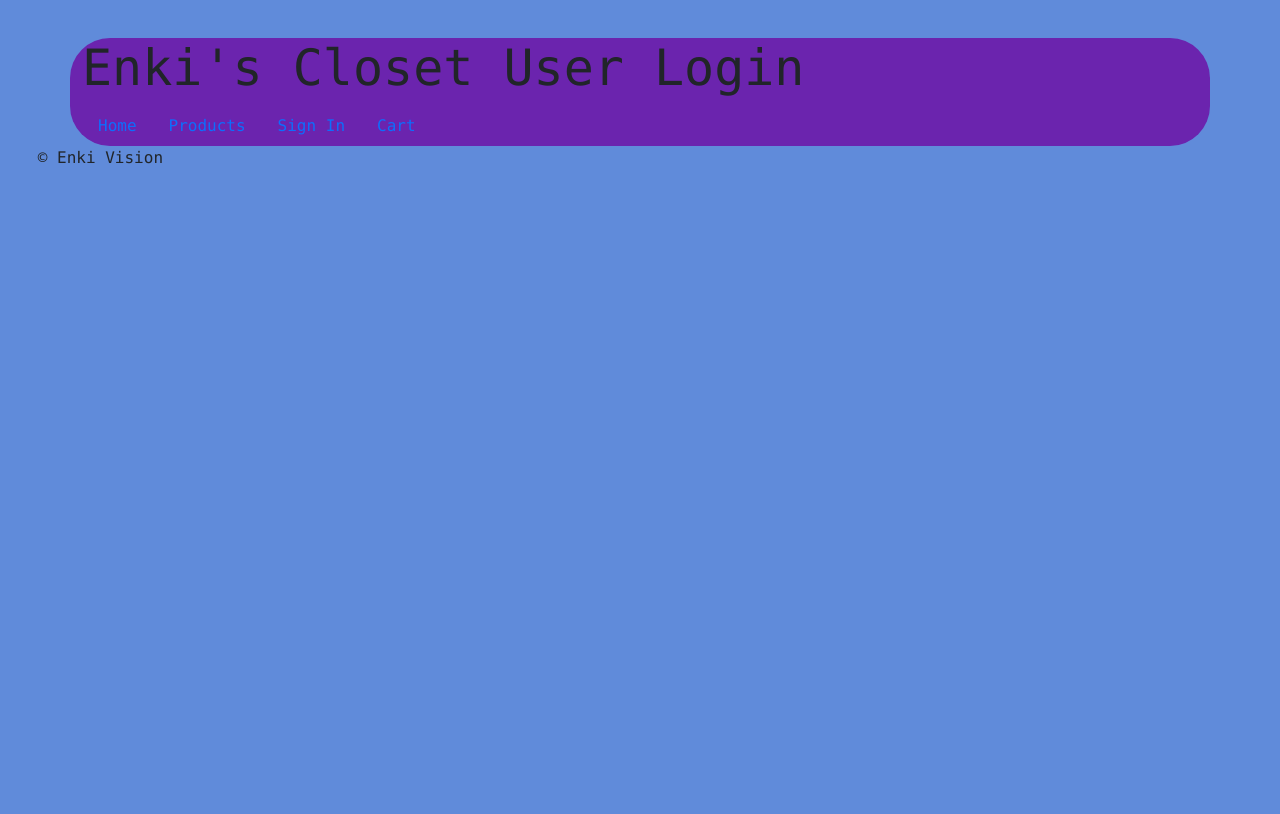
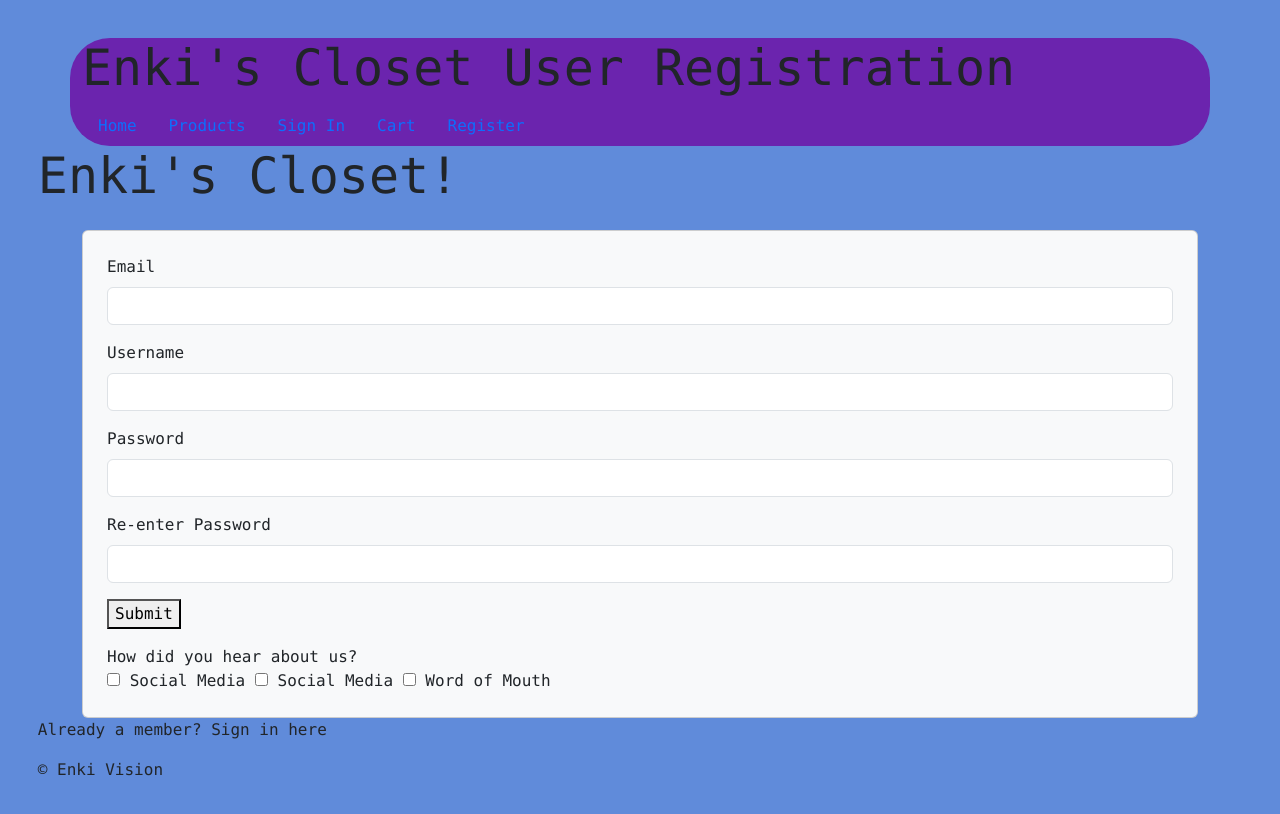
Before and after one commit to enkiision/enkiproductsite, a plain HTML site: page userregistrationpage.html in a window 1280 px wide. Drawn offline with Linux system fonts and the light colour scheme.

Commit message:
10.3middayevening

```diff
--- a/userregistrationpage.html
+++ b/userregistrationpage.html
@@ -3,14 +3,14 @@
 <head>
     <meta charset="UTF-8">
     <meta name="viewport" content="width=device-width, initial-scale=1.0">
-    <title>User Registration</title>
+    <title>Registration</title>
     <link rel="stylesheet" href="css/bootstrap.css">
     <link rel="stylesheet" href="css/custom.css">
     <link rel="stylesheet" href="css/header.css">
 </head>
 <body>
     <header class="container">
-        <h1>Enki's Closet User Login</h1>
+        <h1>Enki's Closet User Registration</h1>
         <ul class="nav">
           <li class="nav-item">
             <a class="nav-link active" aria-current="page" href="index.html">Home</a>
@@ -24,8 +24,49 @@
           <li class="nav-item">
             <a class="nav-link" href="cart.html">Cart</a>
           </li>
+          <li class="nav-item">
+            <a class="nav-link" href="userregistrationpage.html">Register</a>
+          </li>
         </ul>
       </header>
+      <h1>Enki's Closet!</h1>
+      <main class="container mt-4">
+          <div class="card p-4 bg-body-tertiary" style="width: 30rm">
+              <form>
+                <div class="mb-3">
+                    <label class="form-label" for="email" >Email</label>
+                    <input id="username" class="form-control" type="text" required />
+                </div>
+                  <div class="mb-3">
+                      <label class="form-label" for="username" >Username</label>
+                      <input id="username" class="form-control" type="text" required />
+                  </div>
+
+                  <div class="mb-3">
+                      <label class="form-label" for="password">Password</label>
+                      <input id="password" class="form-control" type="password" required pattern="(@+$%^&*)">
+                  </div>
+                  <div class="mb-3">
+                    <label class="form-label" for="password"> Re-enter Password</label>
+                    <input id="password" class="form-control" type="password" required pattern="(@+$%^&*)">
+                    </div>
+                 <p>
+                      <button >Submit</button>
+                 </p>
+              </form>
+              <form>
+                <div style="padding: 20px>
+                    <label class="form-control" for="How did you hear about us?" style="border-radius: 10px; border-color: black;"  ">How did you hear about us?</label>
+                    <div></div>
+                    <input type="checkbox" name="Social Media" id="checkbox"> Social Media <span>
+                    <input type="checkbox" name="Social Media" id="checkbox"> Social Media</span>
+                    <input type="checkbox" name="Word of Mouth" id="checkbox"> Word of Mouth
+                </div>
+              </form>
+      </main>
+        <p>
+            <button a class="nav-link" href="userlogin.html" href="userlogin.html" >Already a member? Sign in here</button>
+        </p>
       <footer>&copy; Enki Vision</footer>
 </body>
 </html>
```
Also changed, not shown: index.html (+3 -0 lines), productpage.html (+33 -13 lines), userlogin.html (+12 -3 lines).
